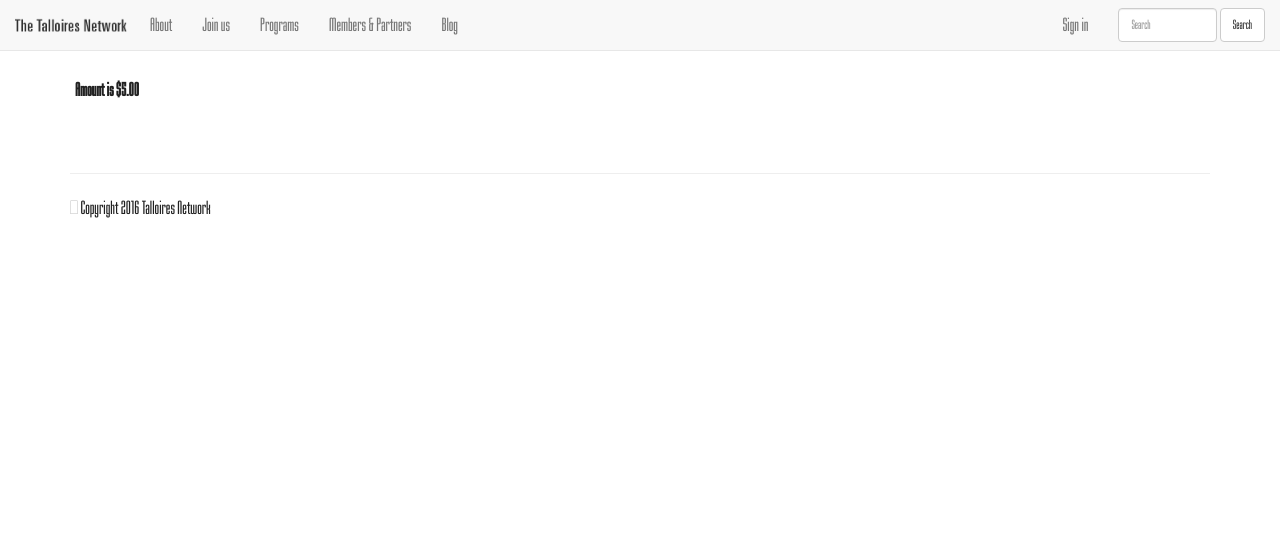
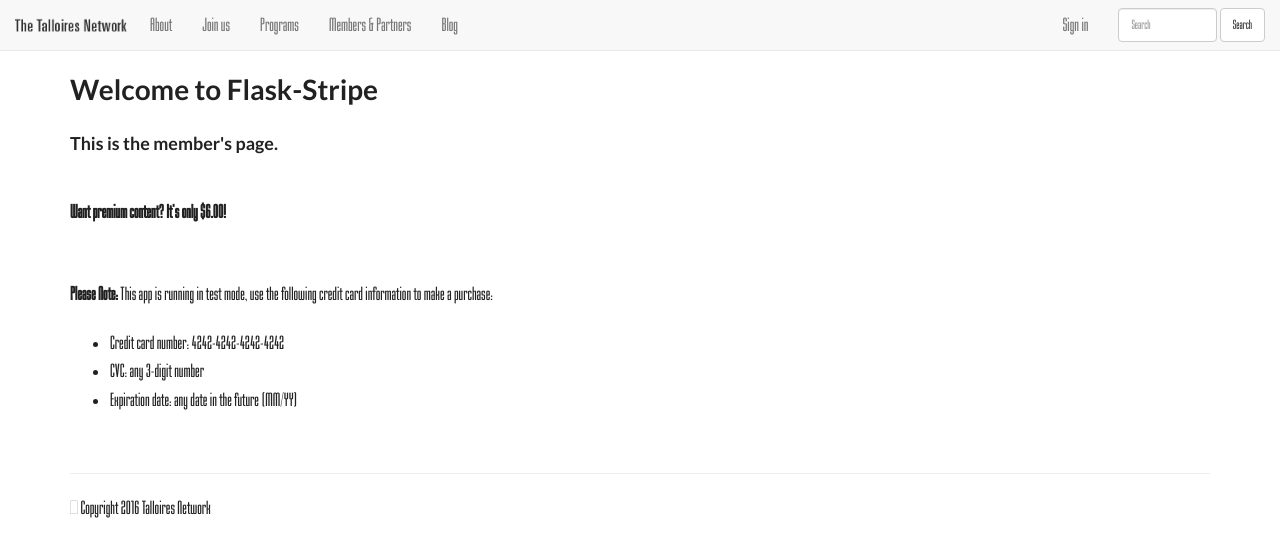
Before and after one commit to jackvallerie/tnDues, a Flask app: template server/templates/stripe.html in a window 1280 px wide. Shown: the top 557 px of the page. Run offline with Flask 2, Linux system fonts and the light colour scheme; the template is opened without the code that fills it, so the values that code supplies are empty; parts of the project's set-up code (start-up, migrations or seed data) failed here and were passed over; some libraries are stand-ins or nearby versions.

Commit message:
stripe payment  page

```diff
--- a/server/config.py
+++ b/server/config.py
@@ -6,7 +6,6 @@ from flask_mail import Mail
 from sqlalchemy import create_engine
 from sqlalchemy.orm import scoped_session, sessionmaker
 from sqlalchemy.ext.declarative import declarative_base
-import stripe
 
 class ConfigClass(object):
   SQLALCHEMY_DATABASE_URI = os.getenv('SQLALCHEMY_DATABASE_URI', 'sqlite:////tmp/test.db')
--- a/server/templates/charge.html
+++ b/server/templates/charge.html
@@ -1,5 +1,5 @@
-{% extends "layout.html" %}
-{% block stripecontent %}
+{% extends 'base.html' %}
+{% block content %}
 	<h2>Thanks, you paid <strong>$
     {{ '%(amt).2f'|format(amt=amount/100) }}</strong>!</h2>
 {% endblock %}
--- a/server/templates/layout.html
+++ /dev/null
@@ -1,17 +0,0 @@
-{% extends 'base.html' %}
-{% block content %}
-
-    <title>Stripe</title>
-    <style type="text/css" media="screen">
-        form article label {
-            display: block;
-            margin: 5px;
-        }
-
-        form .submit {
-            margin: 15px 0;
-        }
-    </style>
-{% block stripecontent %}{% endblock %}
-
-{% endblock %}
--- a/server/templates/stripe.html
+++ b/server/templates/stripe.html
@@ -1,16 +1,25 @@
-{% extends "layout.html" %}
-{% block stripecontent %}
+{% extends 'base.html' %}
+{% block content %}
+  <h1>Welcome to Flask-Stripe</h1>
+  <h3>This is the member's page.</h3>
+  <br/>
   <form action="/charge" method="post">
     <article>
       <label>
-                <span>Amount is $5.00</span>
+        <span>Want premium content? It's only $6.00!</span>
       </label>
     </article>
-
     <script src="https://checkout.stripe.com/checkout.js" class="stripe-button"
             data-key="{{ key }}"
             data-description="A Flask Charge"
             data-amount="500"
             data-locale="auto"></script>
   </form>
+  <br/>
+    <P><strong>Please Note:</strong> This app is running in test mode, use the following credit card information to make a purchase:
+    <ul>
+      <li>Credit card number: 4242-4242-4242-4242</li>
+      <li>CVC: any 3-digit number</li>
+      <li>Expiration date: any date in the future (MM/YY)</li>
+    </ul>
 {% endblock %}
```
Also changed, not shown: server/views.py (+14 -15 lines). Lines whose indentation alone changed are shown as unchanged.
